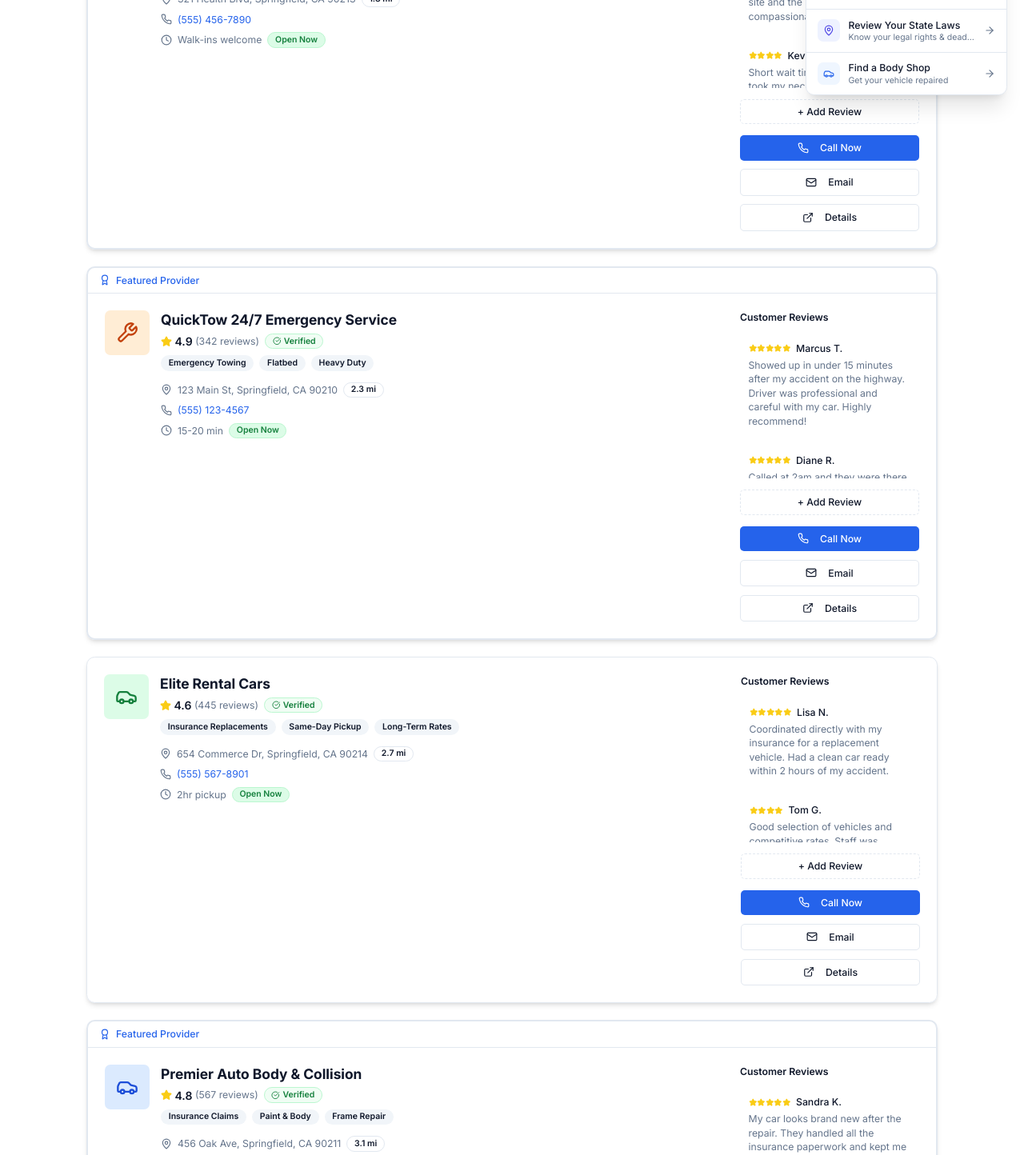
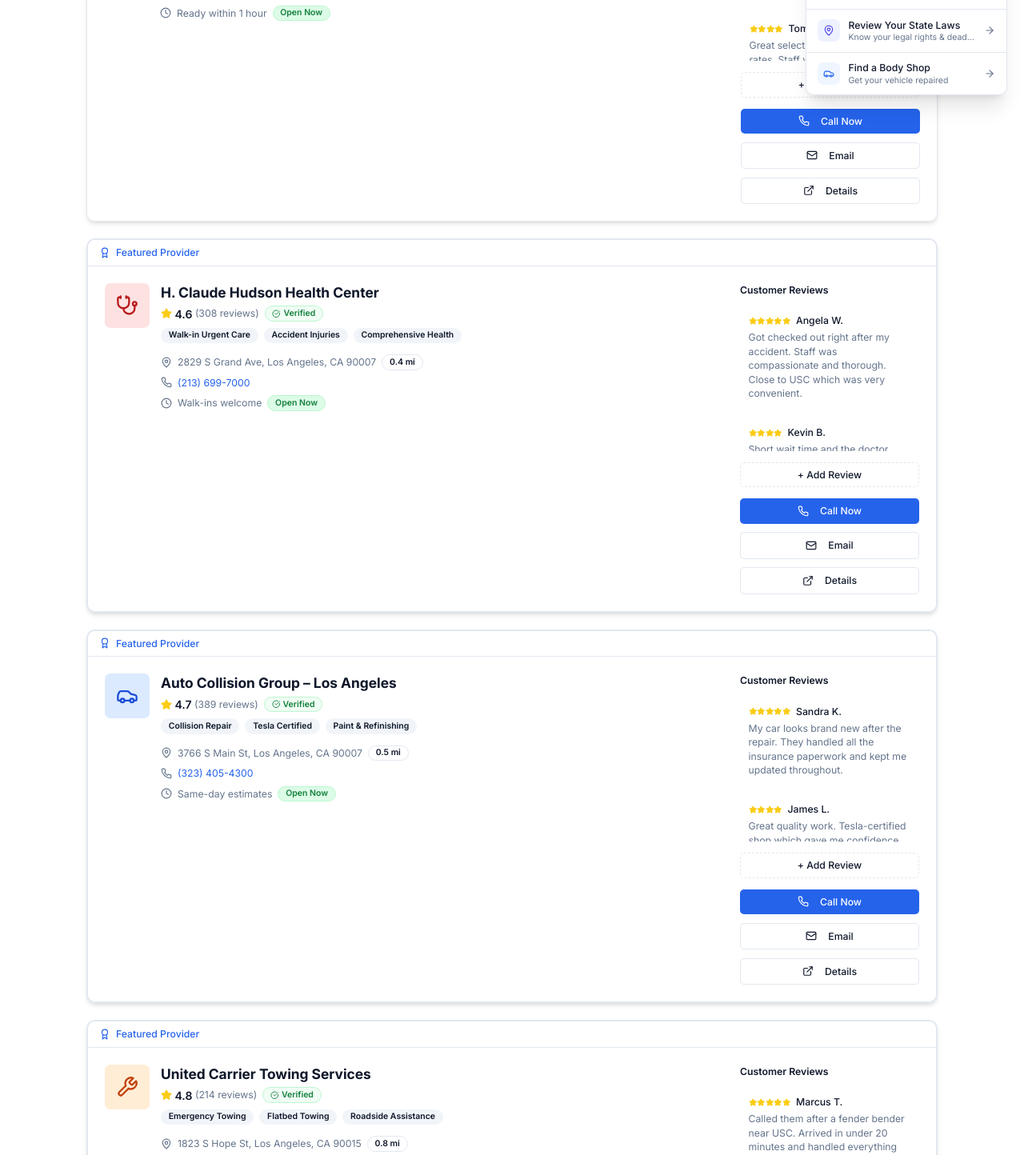
Before and after one commit to jsuh20/AccidentConnect, a React (Vite) app: page /find-providers in a window 1280 px wide. Shown: the part 660-2104 px from the top of the page at 80% size. Built offline with nearby package versions, Linux system fonts and the light colour scheme.

Commit message:
Service Provider Update

```diff
--- a/src/pages/FindProviders.tsx
+++ b/src/pages/FindProviders.tsx
@@ -36,6 +36,7 @@
   rating: number
   reviewCount: number
   phone: string
+  email: string
   address: string
   city: string
   state: string
@@ -50,29 +51,29 @@
 }
 
 const mockProviders: Provider[] = [
-  { id: "1", name: "QuickTow 24/7 Emergency Service", type: "towing", rating: 4.9, reviewCount: 342, phone: "(555) 123-4567", address: "123 Main St", city: "Springfield", state: "CA", zipCode: "90210", distance: 2.3, verified: true, featured: true, specialties: ["Emergency Towing", "Flatbed", "Heavy Duty"], openNow: true, responseTime: "15-20 min", reviews: [
-    { author: "Marcus T.", rating: 5, comment: "Showed up in under 15 minutes after my accident on the highway. Driver was professional and careful with my car. Highly recommend!" },
-    { author: "Diane R.", rating: 5, comment: "Called at 2am and they were there within 20 minutes. Fair pricing and very courteous. Will definitely use again." },
+  { id: "1", name: "United Carrier Towing Services", type: "towing", rating: 4.8, reviewCount: 214, phone: "(213) 747-2868", email: "dispatch@unitedcarriertowing.com", address: "1823 S Hope St", city: "Los Angeles", state: "CA", zipCode: "90015", distance: 0.8, verified: true, featured: true, specialties: ["Emergency Towing", "Flatbed Towing", "Roadside Assistance"], openNow: true, responseTime: "15-20 min", reviews: [
+    { author: "Marcus T.", rating: 5, comment: "Called them after a fender bender near USC. Arrived in under 20 minutes and handled everything professionally. Highly recommend!" },
+    { author: "Diane R.", rating: 5, comment: "Called at 2am and they were there quickly. Fair pricing and very courteous. Will definitely use again." },
   ]},
-  { id: "2", name: "Premier Auto Body & Collision", type: "bodyshop", rating: 4.8, reviewCount: 567, phone: "(555) 234-5678", address: "456 Oak Ave", city: "Springfield", state: "CA", zipCode: "90211", distance: 3.1, verified: true, featured: true, specialties: ["Insurance Claims", "Paint & Body", "Frame Repair"], openNow: true, responseTime: "Same day estimates", reviews: [
-    { author: "Sandra K.", rating: 5, comment: "My car looks brand new after the repair. They handled all the insurance paperwork and kept me updated throughout the process." },
-    { author: "James L.", rating: 4, comment: "Great quality work. Took a few extra days but the paint match was perfect. Worth the wait." },
+  { id: "2", name: "Auto Collision Group – Los Angeles", type: "bodyshop", rating: 4.7, reviewCount: 389, phone: "(323) 405-4300", email: "service@autoacg.com", address: "3766 S Main St", city: "Los Angeles", state: "CA", zipCode: "90007", distance: 0.5, verified: true, featured: true, specialties: ["Collision Repair", "Tesla Certified", "Paint & Refinishing"], openNow: true, responseTime: "Same-day estimates", reviews: [
+    { author: "Sandra K.", rating: 5, comment: "My car looks brand new after the repair. They handled all the insurance paperwork and kept me updated throughout." },
+    { author: "James L.", rating: 4, comment: "Great quality work. Tesla-certified shop which gave me confidence. Paint match was perfect." },
   ]},
-  { id: "3", name: "Johnson & Associates Law Firm", type: "attorney", rating: 4.9, reviewCount: 189, phone: "(555) 345-6789", address: "789 Legal Plaza", city: "Springfield", state: "CA", zipCode: "90212", distance: 4.5, verified: true, featured: false, specialties: ["Personal Injury", "Car Accidents", "Insurance Disputes"], openNow: false, responseTime: "24hr consultation", reviews: [
-    { author: "Patricia M.", rating: 5, comment: "Attorney Johnson fought hard for my settlement after a rear-end collision. I received 3x more than the insurance company's first offer." },
-    { author: "Robert H.", rating: 5, comment: "Very responsive and kept me informed every step of the way. Settled my case in 4 months. Exceptional service." },
+  { id: "3", name: "Law Offices of Jacob Emrani", type: "attorney", rating: 4.9, reviewCount: 512, phone: "(888) 952-2952", email: "info@calljacob.com", address: "714 W Olympic Blvd, Suite 300", city: "Los Angeles", state: "CA", zipCode: "90015", distance: 1.5, verified: true, featured: true, specialties: ["Car Accident Claims", "Personal Injury", "Insurance Disputes"], openNow: true, responseTime: "24/7 consultation", reviews: [
+    { author: "Patricia M.", rating: 5, comment: "Attorney Emrani fought hard for my settlement after a rear-end collision. I received far more than the insurance company's first offer." },
+    { author: "Robert H.", rating: 5, comment: "Very responsive and kept me informed every step of the way. No fee unless they win. Exceptional service." },
   ]},
-  { id: "4", name: "Springfield Medical Center - Urgent Care", type: "medical", rating: 4.7, reviewCount: 823, phone: "(555) 456-7890", address: "321 Health Blvd", city: "Springfield", state: "CA", zipCode: "90213", distance: 1.8, verified: true, featured: true, specialties: ["Accident Injuries", "X-Ray on Site", "Workers Comp"], openNow: true, responseTime: "Walk-ins welcome", reviews: [
-    { author: "Angela W.", rating: 5, comment: "Got checked out here right after my accident. X-rays were done on site and the staff was compassionate and thorough." },
+  { id: "4", name: "H. Claude Hudson Health Center", type: "medical", rating: 4.6, reviewCount: 308, phone: "(213) 699-7000", email: "info@hudsonhealthcenter.com", address: "2829 S Grand Ave", city: "Los Angeles", state: "CA", zipCode: "90007", distance: 0.4, verified: true, featured: true, specialties: ["Walk-in Urgent Care", "Accident Injuries", "Comprehensive Health"], openNow: true, responseTime: "Walk-ins welcome", reviews: [
+    { author: "Angela W.", rating: 5, comment: "Got checked out right after my accident. Staff was compassionate and thorough. Close to USC which was very convenient." },
     { author: "Kevin B.", rating: 4, comment: "Short wait time and the doctor took my neck pain seriously. Documented everything I needed for my insurance claim." },
   ]},
-  { id: "5", name: "Elite Rental Cars", type: "rental", rating: 4.6, reviewCount: 445, phone: "(555) 567-8901", address: "654 Commerce Dr", city: "Springfield", state: "CA", zipCode: "90214", distance: 2.7, verified: true, featured: false, specialties: ["Insurance Replacements", "Same-Day Pickup", "Long-Term Rates"], openNow: true, responseTime: "2hr pickup", reviews: [
-    { author: "Lisa N.", rating: 5, comment: "Coordinated directly with my insurance for a replacement vehicle. Had a clean car ready within 2 hours of my accident." },
-    { author: "Tom G.", rating: 4, comment: "Good selection of vehicles and competitive rates. Staff was helpful explaining the insurance replacement process." },
+  { id: "5", name: "Enterprise Rent-A-Car – S Figueroa", type: "rental", rating: 4.5, reviewCount: 621, phone: "(213) 746-6654", email: "branch.la007@enterprise.com", address: "1944 S Figueroa St", city: "Los Angeles", state: "CA", zipCode: "90007", distance: 0.3, verified: true, featured: false, specialties: ["Insurance Replacements", "Same-Day Pickup", "USC Preferred Partner"], openNow: true, responseTime: "Ready within 1 hour", reviews: [
+    { author: "Lisa N.", rating: 5, comment: "Coordinated directly with my insurance for a replacement vehicle. Had a clean car ready within an hour of my accident." },
+    { author: "Tom G.", rating: 4, comment: "Great selection and competitive rates. Staff was helpful explaining the insurance replacement process." },
   ]},
-  { id: "6", name: "Reliable Towing Services", type: "towing", rating: 4.5, reviewCount: 234, phone: "(555) 678-9012", address: "987 Industrial Way", city: "Springfield", state: "CA", zipCode: "90215", distance: 5.2, verified: true, featured: false, specialties: ["24/7 Service", "Motorcycle Towing", "Lockout Service"], openNow: true, responseTime: "20-30 min", reviews: [
-    { author: "Chris P.", rating: 5, comment: "Towed my motorcycle after a slide on the freeway. They handled it with great care and arrived faster than expected." },
-    { author: "Maria S.", rating: 4, comment: "Reliable and honest pricing. Driver helped me stay calm after a stressful accident. Would recommend to anyone." },
+  { id: "6", name: "Network Auto Body Inc.", type: "bodyshop", rating: 4.6, reviewCount: 178, phone: "(323) 232-8800", email: "info@networkautobody.com", address: "3917 S Broadway", city: "Los Angeles", state: "CA", zipCode: "90037", distance: 1.2, verified: true, featured: false, specialties: ["Structural Repair", "OEM Certified", "Insurance Assistance"], openNow: false, responseTime: "Same-day estimates", reviews: [
+    { author: "Chris P.", rating: 5, comment: "35+ years in business and it shows. My car came back looking perfect and they handled all the insurance back-and-forth." },
+    { author: "Maria S.", rating: 4, comment: "Reliable and honest pricing. Kia and Infiniti certified which was great for my car. Would recommend." },
   ]},
 ]
 
@@ -372,15 +373,15 @@
                         + Add Review
                       </Button>
                       <div className="flex gap-3 lg:flex-col">
-                        <Button className="flex-1">
+                        <Button className="flex-1" onClick={() => window.location.href = `tel:${provider.phone}`}>
                           <Phone className="mr-2 h-4 w-4" />
                           Call Now
                         </Button>
-                        <Button variant="outline" className="flex-1">
+                        <Button variant="outline" className="flex-1" onClick={() => window.location.href = `mailto:${provider.email}`}>
                           <Mail className="mr-2 h-4 w-4" />
                           Email
                         </Button>
-                        <Button variant="outline" className="flex-1">
+                        <Button variant="outline" className="flex-1" onClick={() => window.open(`https://www.google.com/maps/search/?api=1&query=${encodeURIComponent(`${provider.name} ${provider.address} ${provider.city} ${provider.state}`)}`, "_blank")}>
                           <ExternalLink className="mr-2 h-4 w-4" />
                           Details
                         </Button>
```
